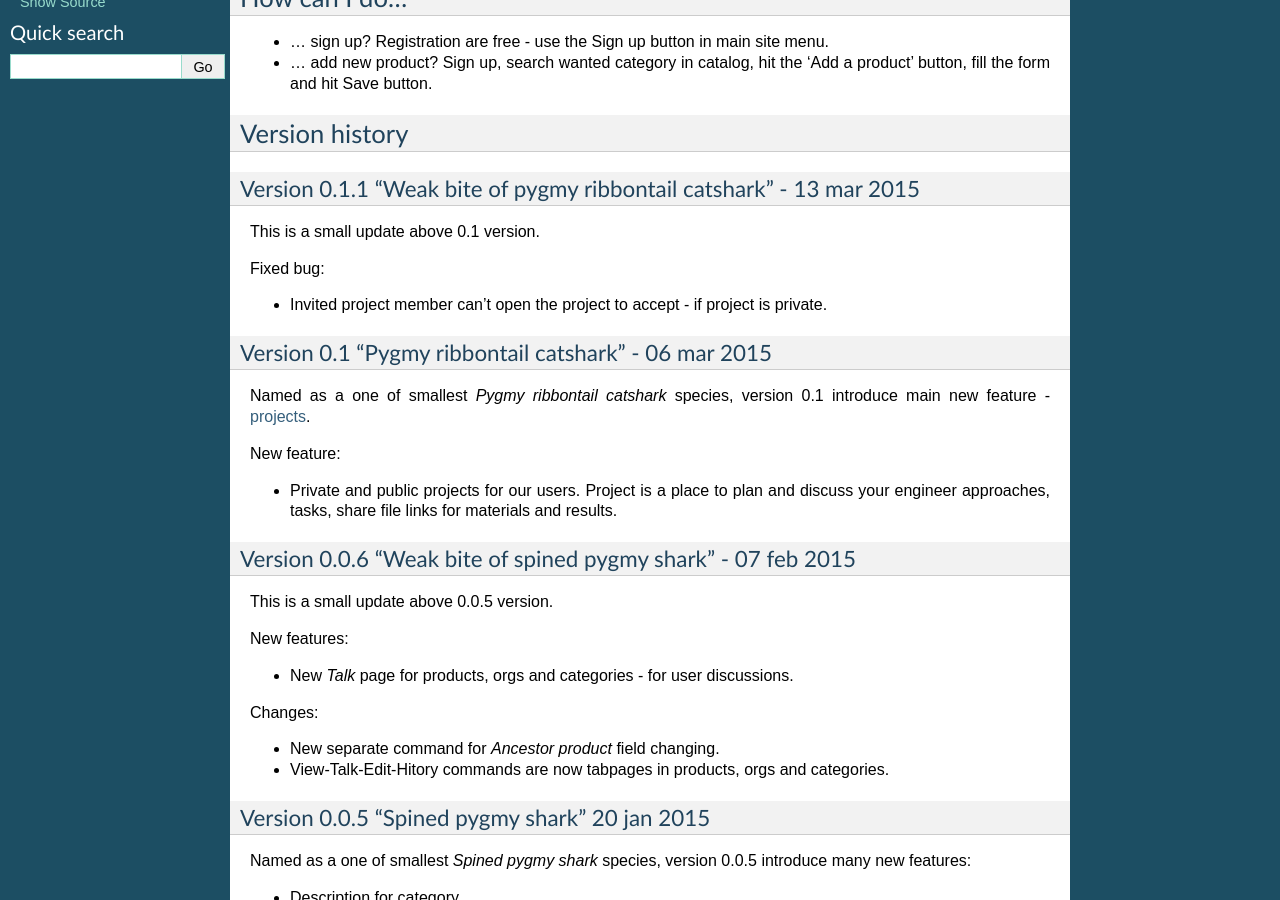
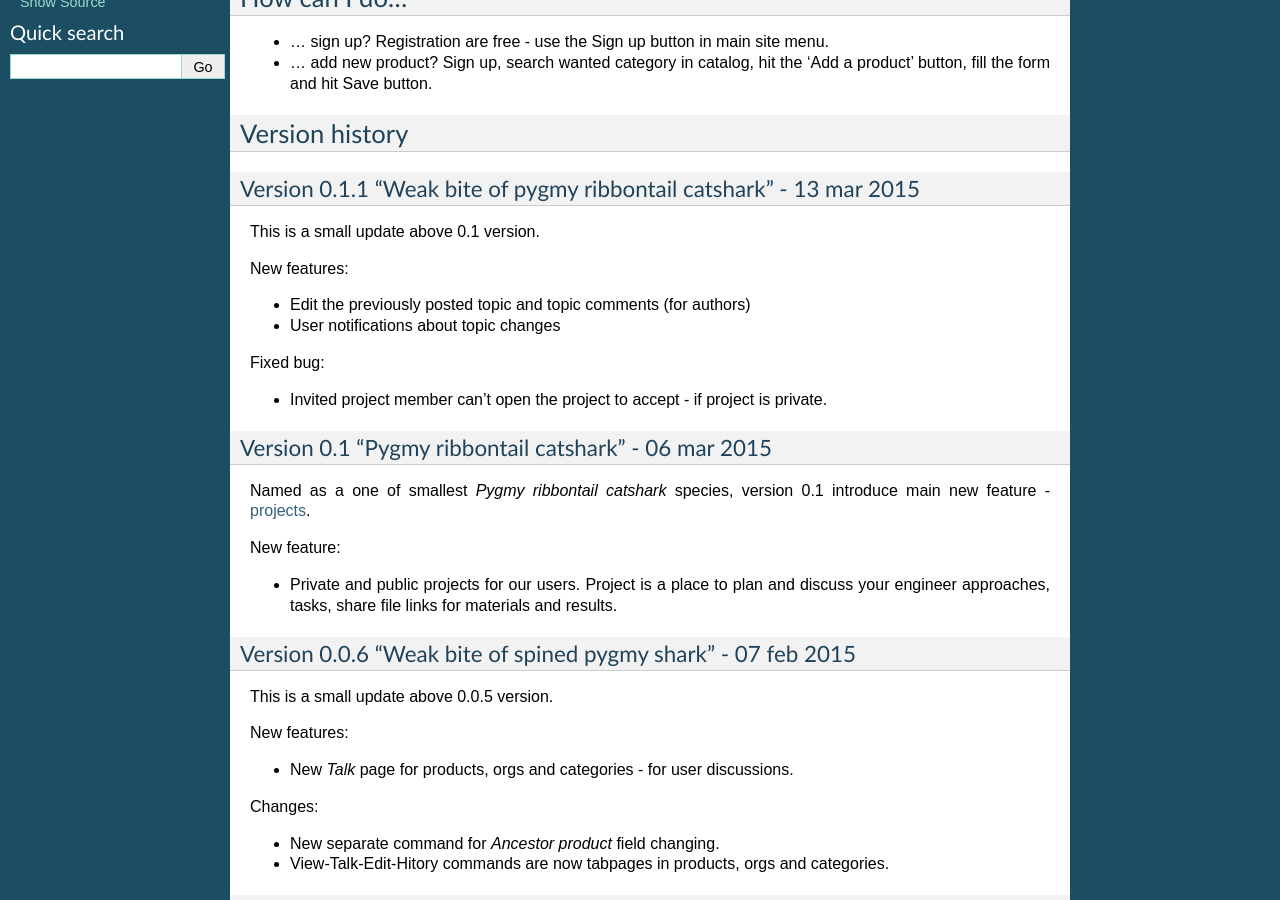
Before and after one commit to NaiveShark/NaiveSharkComDoc, a Sphinx documentation site: the page built from docs/naiveshark.rst, in a window 1280 px wide and 900 px high, scrolled down 758 px. Built offline with Sphinx 7.4.7, drawn with Linux system fonts in a browser that asks for light colours.

Commit message:
Дополнения в 0.1.1

```diff
--- a/docs/naiveshark.rst
+++ b/docs/naiveshark.rst
@@ -45,6 +45,11 @@ Version 0.1.1 "Weak bite of pygmy ribbontail catshark" - 13 mar 2015
 ^^^^^^^^^^^^^^^^^^^^^^^^^^^^^^^^^^^^^^^^^^^^^^^^^^^^^^^^^^^^^^^^^^^^
 
 This is a small update above 0.1 version.
+
+New features:
+
+* Edit the previously posted topic and topic comments (for authors)
+* User notifications about topic changes
 
 Fixed bug:
 
```
